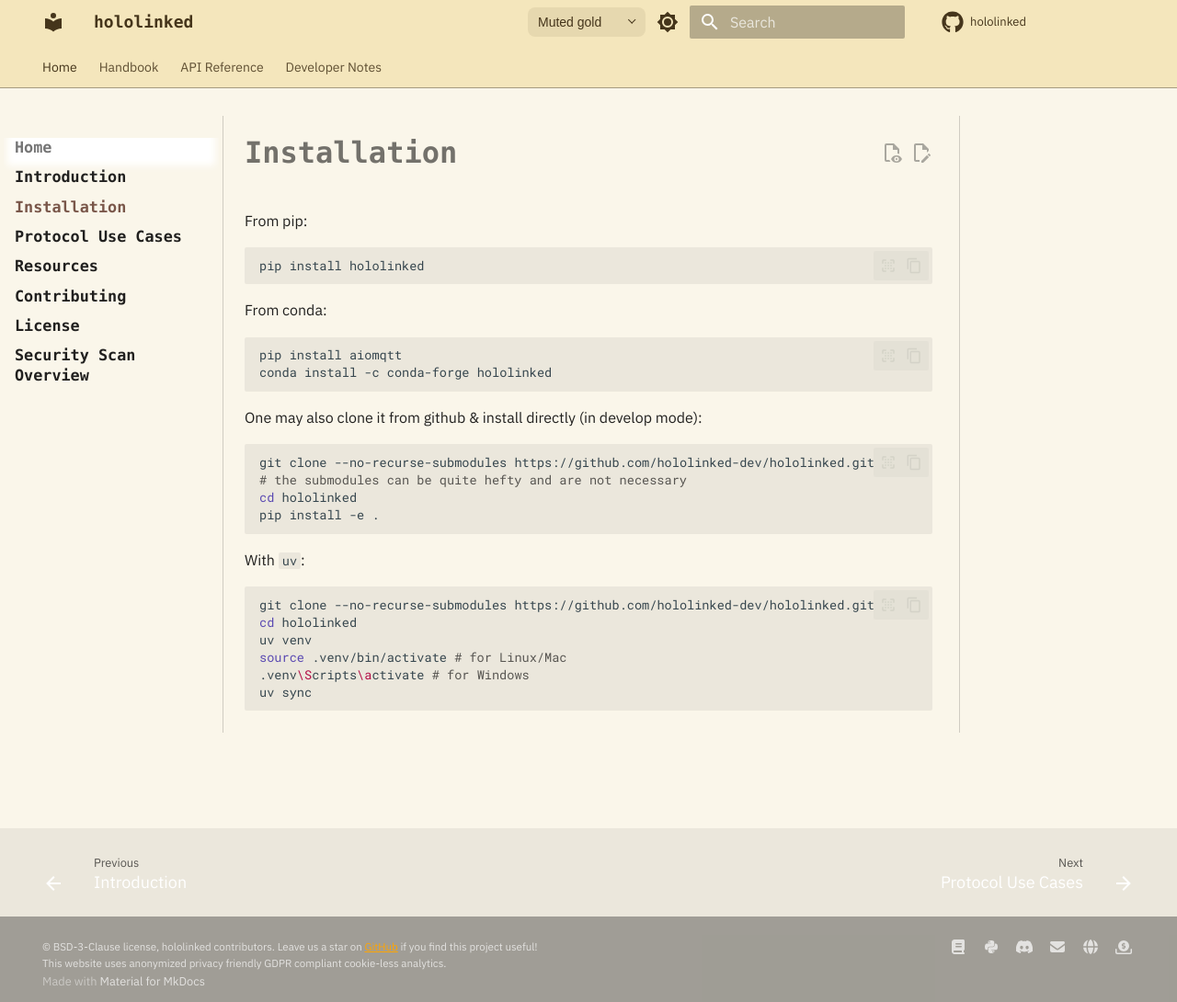
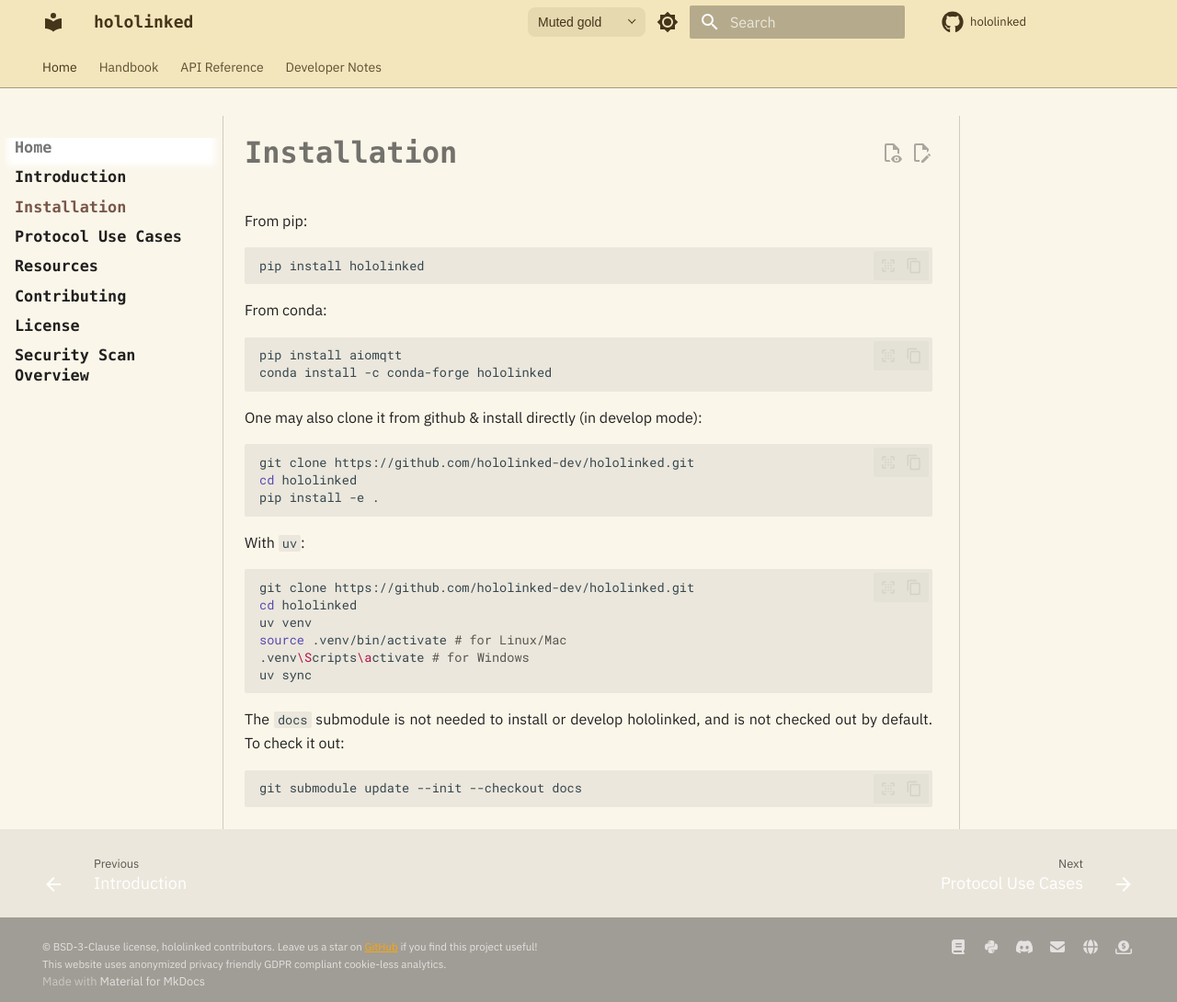
Before and after one commit to hololinked-dev/docs, an MkDocs documentation site: the page built from docs/introduction/installation.md, in a window 1280 px wide and 1090 px high. Shown: the whole window at 92% size. Built offline with MkDocs 1.6.1 and Material for MkDocs 9.7.7, drawn with Linux system fonts in a browser that asks for light colours; comment, search, counter and statistics services are not loaded.

Commit message:
prevent submodule recursion (#12)

````diff
--- a/docs/introduction/installation.md
+++ b/docs/introduction/installation.md
@@ -16,8 +16,7 @@ conda install -c conda-forge hololinked
 One may also clone it from github & install directly (in develop mode):
 
 ```sh
-git clone --no-recurse-submodules https://github.com/hololinked-dev/hololinked.git
-# the submodules can be quite hefty and are not necessary
+git clone https://github.com/hololinked-dev/hololinked.git
 cd hololinked
 pip install -e .
 ```
@@ -25,10 +24,16 @@ pip install -e .
 With `uv`:
 
 ```sh
-git clone --no-recurse-submodules https://github.com/hololinked-dev/hololinked.git
+git clone https://github.com/hololinked-dev/hololinked.git
 cd hololinked
 uv venv
 source .venv/bin/activate # for Linux/Mac
 .venv\Scripts\activate # for Windows
 uv sync
 ```
+
+The `docs` submodule is not needed to install or develop hololinked, and is not checked out by default. To check it out:
+
+```sh
+git submodule update --init --checkout docs
+```
````
Also changed, not shown: README.md (+11 -3 lines), .gitmodules, 1 other file.
